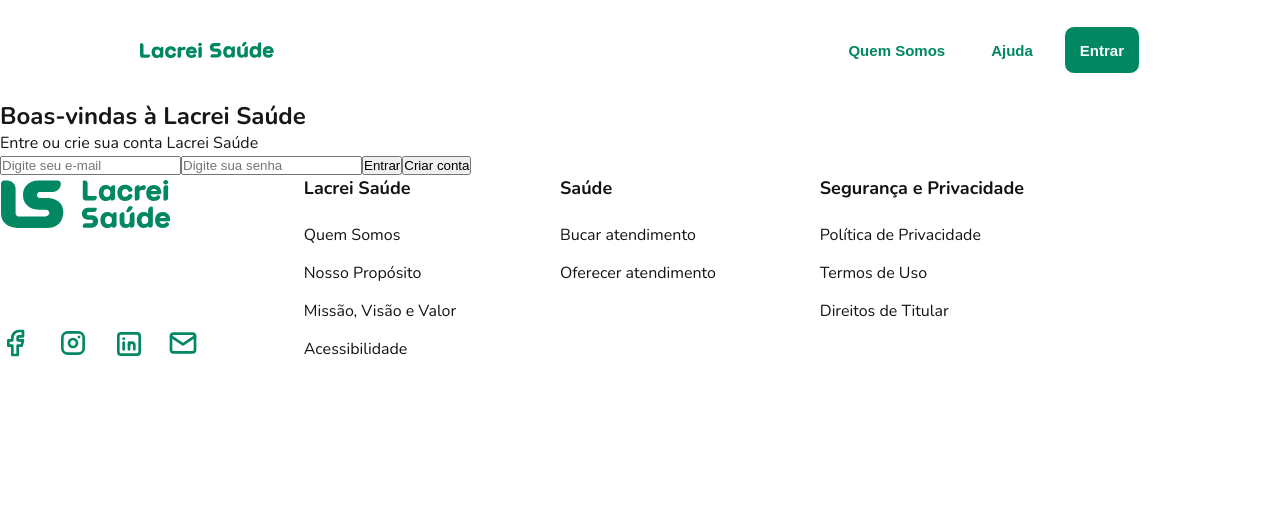
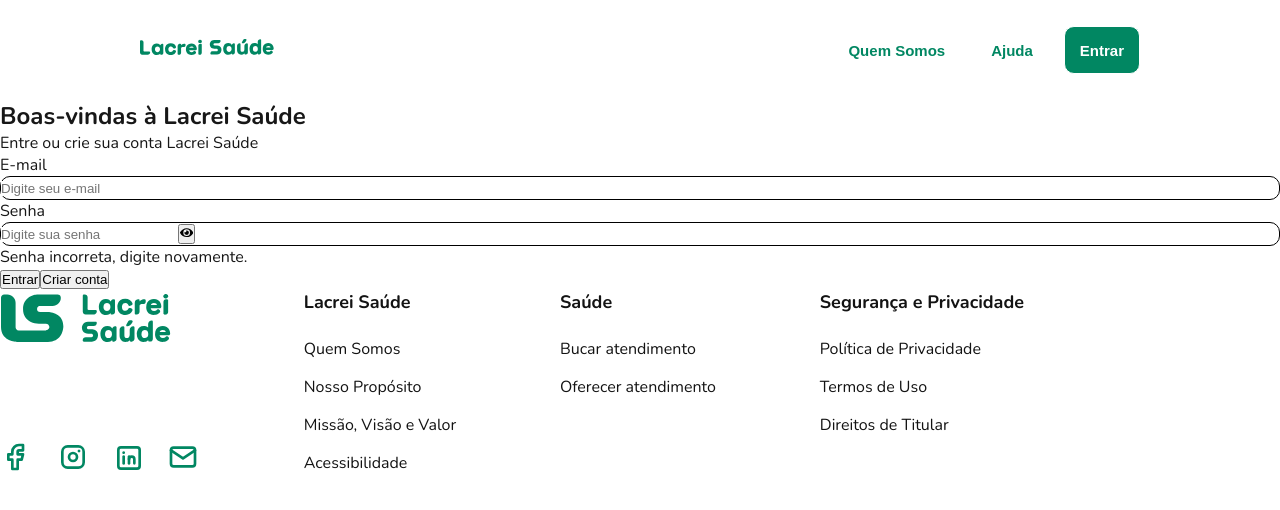
Before and after one commit to devLucasCBMelo/desafio-react-next-lacrei, a Next.js app: page /register in a window 1280 px wide. Shown: the top 510 px of the page. Built offline with nearby package versions, Linux system fonts and the light colour scheme.

Commit message:
correção na propriedade layout das tags Image

```diff
--- a/app/register/page.tsx
+++ b/app/register/page.tsx
@@ -1,16 +1,38 @@
+'use client';
 import Footer from "@/components/footer/Footer";
 import Header from "@/components/header/Header";
 import Link from "next/link";
+import { useState } from "react";
+import { FaEye, FaEyeSlash } from "react-icons/fa";
+import { InputBorder } from "./styles";
 
 export default function Register () {
+  const [showPassword, setShotPassword] = useState(false);
+
+  const hiddenOrHidePassword = () => {
+    if (showPassword == false) {
+      setShotPassword(true);
+    } else {
+      setShotPassword(false);
+    }
+  }
+
   return (
     <div>
       <Header />
       <h2>Boas-vindas à Lacrei Saúde</h2>
       <p>Entre ou crie sua conta Lacrei Saúde</p>
       <form action="">
-        <input type="email" placeholder="Digite seu e-mail" required/>
-        <input type="password" placeholder="Digite sua senha" required/>
+        <label htmlFor="email">E-mail</label>
+        <InputBorder>
+          <input id="email" name="email" type="email" placeholder="Digite seu e-mail" required/>
+        </InputBorder>
+        <label htmlFor="senha">Senha</label>
+        <InputBorder>
+          <input id="senha" name="senha" minLength={8} aria-describedby="senha-helpertext" type={showPassword ? 'password' : 'text'} placeholder="Digite sua senha" required/>
+          <button type="button" onClick={hiddenOrHidePassword}>{showPassword ? <FaEyeSlash /> : <FaEye /> }</button>
+        </InputBorder>
+        <p id="senha-helpertext">Senha incorreta, digite novamente.</p>
         <button type="submit">Entrar</button>
         <Link href="https://paciente.lacreisaude.com.br/cadastro/">
           <button type="button">Criar conta</button>
--- a/app/register/styles.ts
+++ b/app/register/styles.ts
@@ -0,0 +1,10 @@
+import styled from "styled-components";
+
+export const InputBorder = styled.div`
+  border: 1px solid black;
+  border-radius: 10px;
+
+  input {
+    border: none;
+  }
+`
--- a/components/header/Header.tsx
+++ b/components/header/Header.tsx
@@ -9,7 +9,9 @@
     <HeaderContainer>
       <div>
         <DivLeftSide>
-          <Image src={logo} alt="logo da lacrei saude" />
+          <Link href="/">
+            <Image src={logo} alt="logo da lacrei saude" />
+          </Link>
         </DivLeftSide>
         <DivRightSide>
           <Link href="https://lacreisaude.com.br/quem-somos/">
--- a/components/serviceCard/ServiceCard.tsx
+++ b/components/serviceCard/ServiceCard.tsx
@@ -7,7 +7,7 @@
   return (
     <ServiceCardContainer>
       <StyledImage>
-        <Image src={img_src} alt="uma imagem" layout="responsive" />
+        <Image src={img_src} alt="uma imagem" style={{ width: "100%", height: "auto" }}/>
       </StyledImage>
       <ServiceCardContent>
         <h2>{title}</h2>
```
